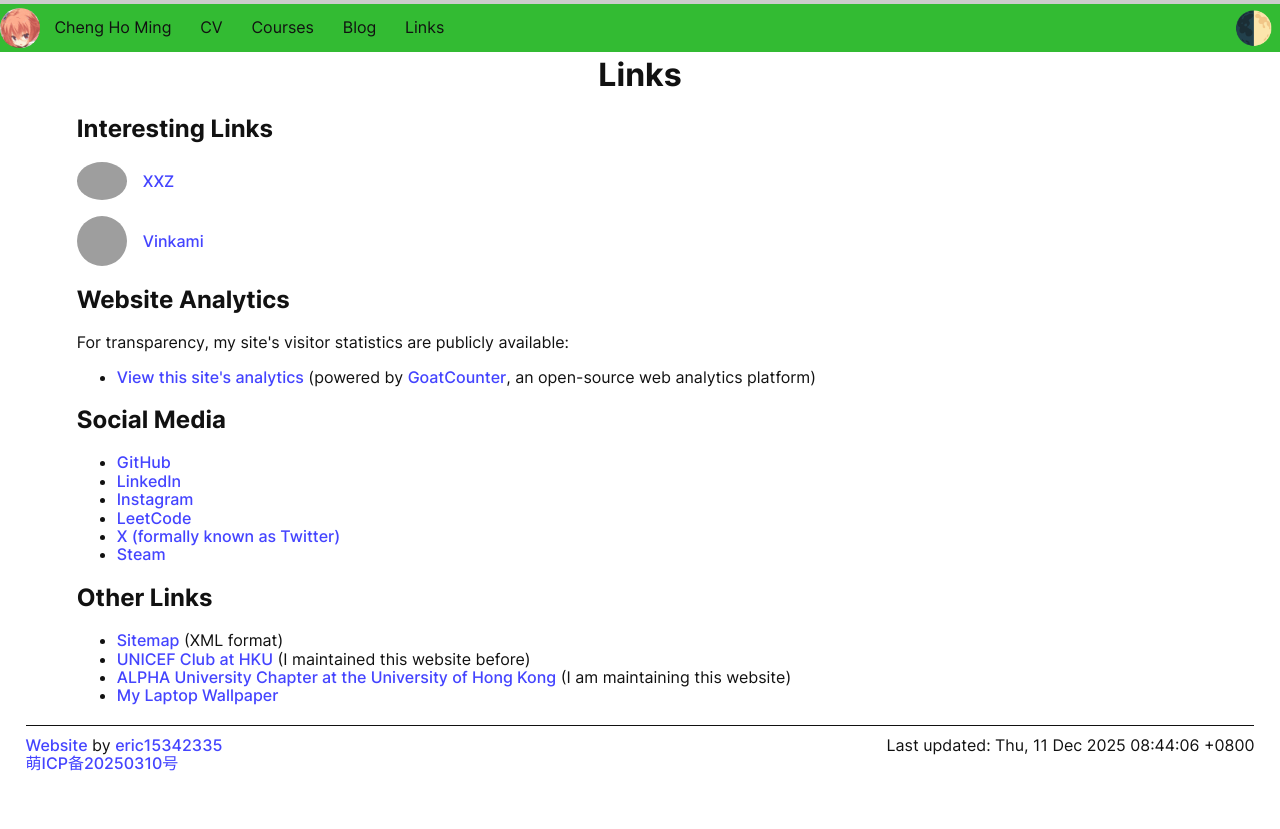
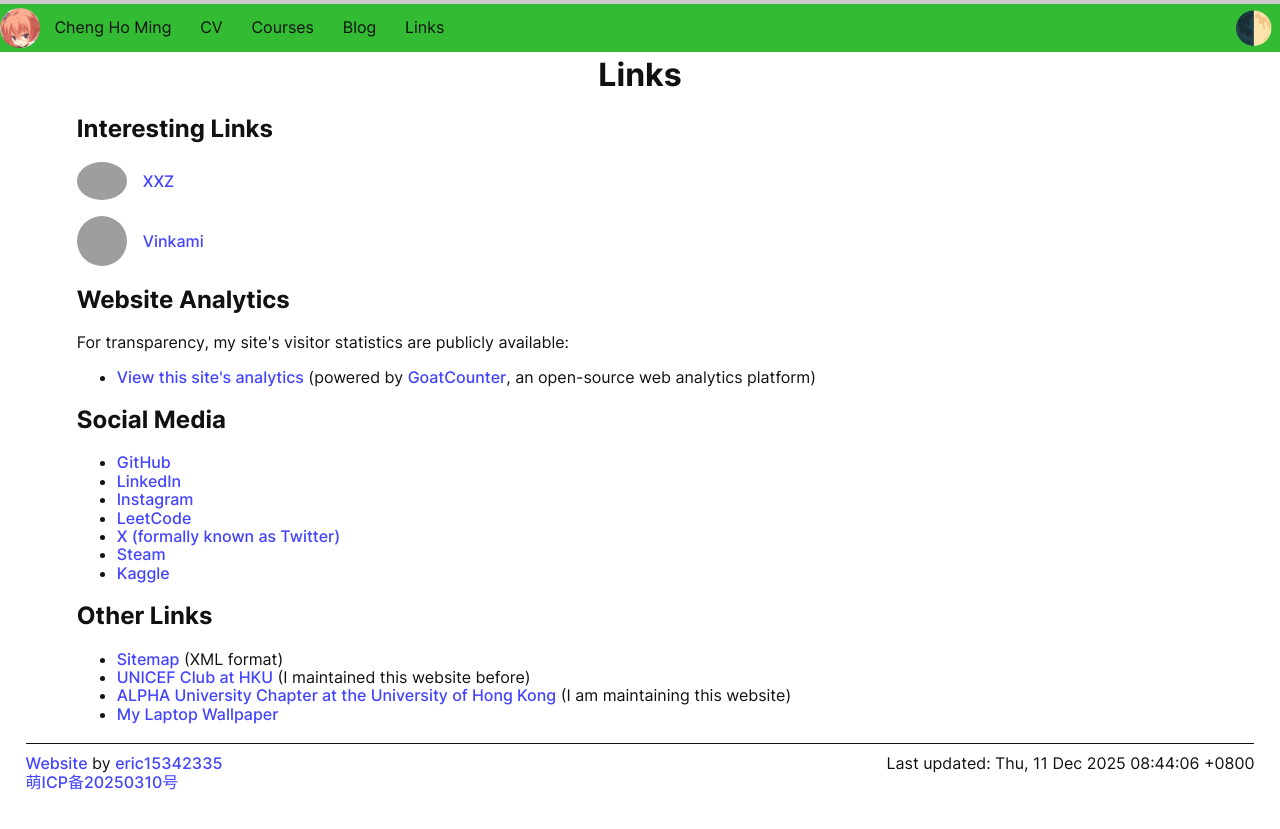
Before and after one commit to eric15342335/eric15342335.github.io, a Jekyll site: the page built from pages/links.html, in a window 1280 px wide. Shown: the top 829 px of the page. Built offline with Jekyll 4.4.1, drawn with Linux system fonts in a browser that asks for light colours; grey boxes are pictures that could not be loaded.

Commit message:
misc(links): add kaggle profile

```diff
--- a/_config.yml
+++ b/_config.yml
@@ -42,6 +42,7 @@
     - https://www.instagram.com/ericcheng0310/
     - https://x.com/eric15342335/
     - https://steamcommunity.com/id/eric15342335
+    - https://www.kaggle.com/eric15342335
 
 twitter:
   username: eric15342335
--- a/pages/links.html
+++ b/pages/links.html
@@ -62,6 +62,9 @@
       <li>
         <a href="https://steamcommunity.com/id/eric15342335" target="_blank" rel="noopener">Steam</a>
       </li>
+      <li>
+        <a href="https://www.kaggle.com/eric15342335" target="_blank" rel="noopener">Kaggle</a>
+      </li>
     </ul>
 
     <h2>Other Links</h2>
```
